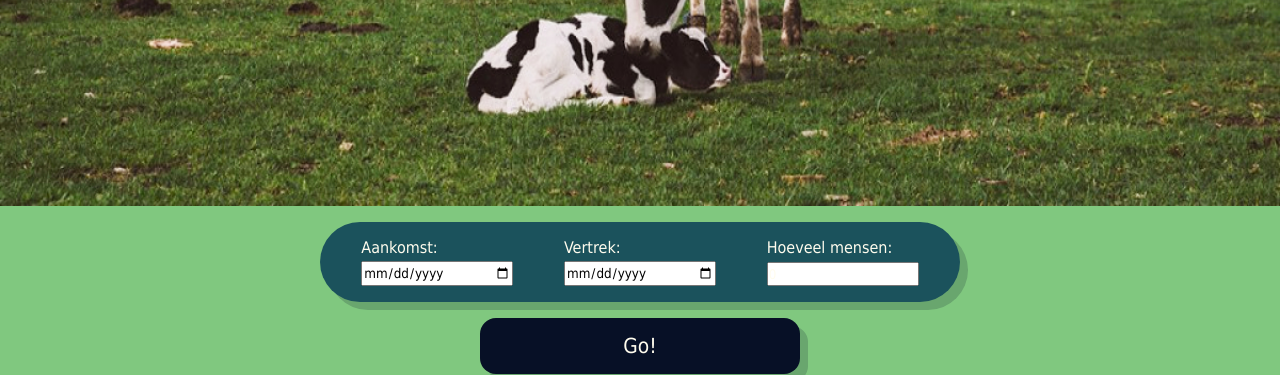
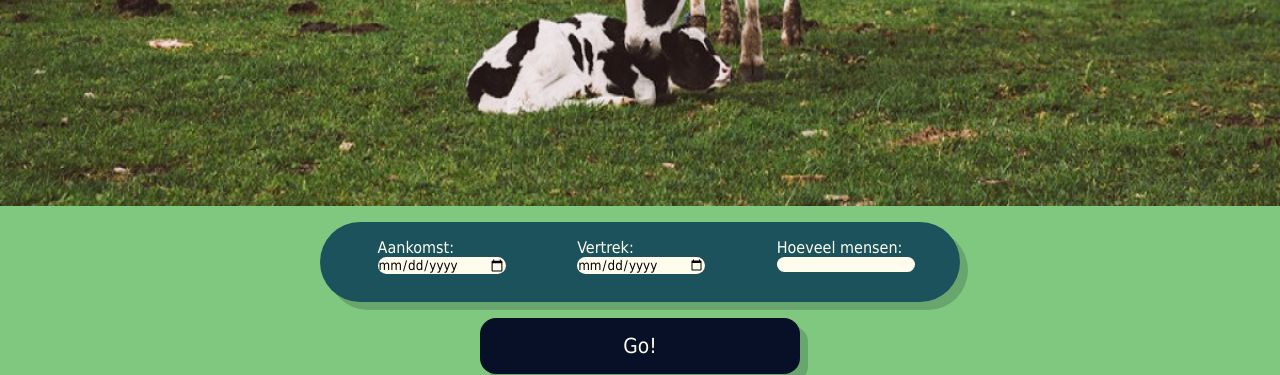
Before and after one commit to Sander470/Boer-Bert, a PHP site: page / in a window 1280 px wide. Shown: the part 650-1025 px from the top of the page. Run offline with PHP 8.4, Linux system fonts and the light colour scheme.

Commit message:
styling update

```diff
--- a/website/wwwroot/css/style.css
+++ b/website/wwwroot/css/style.css
@@ -193,12 +193,17 @@ body {
     box-shadow: 1svh 1svh var(--shadow);
 }
 
-.startDate,
-.endDate,
-.peopleAmount {
+.startDate input[type="date"],
+.endDate input[type="date"],
+.peopleAmount input[type="number"]{
     display: grid;
-    width: 25%;
+    width: 110%;
+    border-radius: 0.55rem;
+    padding: 0,5rem;
+    background-color: var(--offwhite);
+    border: none;
 }
+
 
 /* information Home*/
 .infoHome {
```
